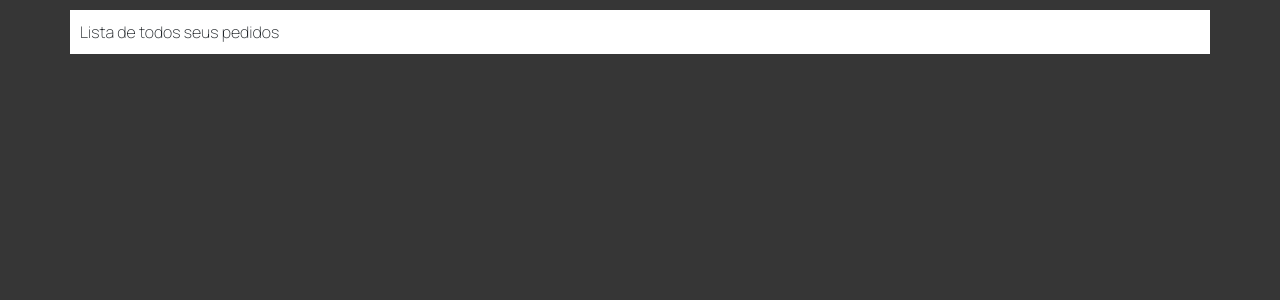
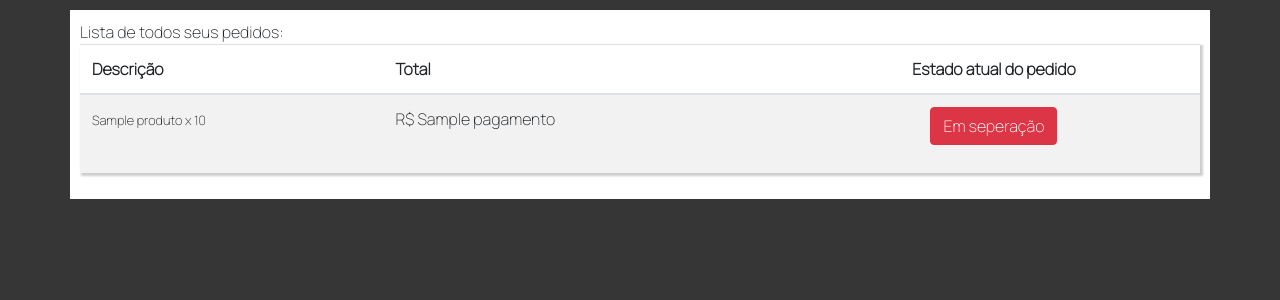
Before and after one commit to LeoGCRocha/trabalho-engenharia-soft, a Flask app: page /meus_pedidos in a window 1280 px wide. Shown: the part 100-400 px from the top of the page. Run offline with Flask 2, Linux system fonts and the light colour scheme; the visitor is signed in with stand-in values (Sample User, id 1); a database or web service that is not in the repository returns one stand-in record (values such as "Sample title"); some libraries are stand-ins or nearby versions.

Commit message:
Estado do pedido

```diff
--- a/main.py
+++ b/main.py
@@ -293,8 +293,7 @@ def finalizar_compra():
 @app.route("/meus_pedidos")
 def meus_pedidos():
   notLogin()
-  ped = c.getPagamentos(session['login'])
-  print(len(ped))
+  ped = c.getPagamentosPorCliente(session['login'])
   return render_template("meus_pedidos.html", pagamentos = ped)
 @app.route("/admin_pagamentos")
 def pagamentos():
--- a/schema.sql
+++ b/schema.sql
@@ -19,10 +19,15 @@ create table endereco(
 	cep varchar(11) not null,
 	cliente_id integer REFERENCES cliente (id) ON DELETE CASCADE
 );
+create table estado_pedido(
+	id serial primary key,
+	descricao varchar(100) not null
+);
 create table pagamento(
 	id serial primary key,
 	endereco_id integer REFERENCES endereco (id) ON DELETE SET NULL,
 	cliente_id integer REFERENCES cliente (id) ON DELETE SET NULL,
+	estado_id integer REFERENCES estado_pedido(id),
 	total numeric(20,2) not null
 );
 create table pagamentoproduto(
@@ -31,3 +36,4 @@ create table pagamentoproduto(
 	produto_id integer REFERENCES produto (id) ON DELETE SET NULL,
 	quantidade int not null
 );
+insert into estado_pedido(descricao) values ('Em separação'),('Em trânsito'),('Entregue'),('Finalizado');
--- a/servicosgerais/conexao.py
+++ b/servicosgerais/conexao.py
@@ -132,7 +132,7 @@ class Conexao:
 			pagamento.setCliente(cliente)
 			lista.append(pagamento)
 		return lista
-	def getPagamentos(self, idCliente):
+	def getPagamentosPorCliente(self, idCliente):
 		lista = []
 		sql = "SELECT * FROM PAGAMENTO WHERE cliente_id = %s"
 		self.__cur.execute(sql, str(idCliente))
--- a/templates/meus_pedidos.html
+++ b/templates/meus_pedidos.html
@@ -2,6 +2,30 @@
 {% block content %}
 <link rel= "stylesheet" type= "text/css" href= "{{ url_for('static',filename='css/admin.css') }}">
 <div class="container" id="container-cruds">
-    Lista de todos seus pedidos
+    Lista de todos seus pedidos:
+    <table id="tabela" class="table table-striped custab">
+        <thead>
+            <tr>
+                <th>Descrição</th>
+                <th>Total</th>
+                <th class="text-center">Estado atual do pedido</th>
+            </tr>
+        </thead>
+        {% for pagamento in pagamentos %}
+        <tr>
+            <td>
+                {% for produto in pagamento.getCarrinho().getProdutos() %}
+                <small>
+                    {{ produto.getNome() }} x {{ produto.getQuantidade() }} <br/>
+                </small>
+                {% endfor %}
+            </td>
+            <td>R$ {{ pagamento.getCarrinho().getTotal() }}</td>
+            <td class="text-center">
+                <p class="btn btn-danger">Em seperação</p>
+            </td>
+        </tr>
+        {% endfor %}
+        </table>
 </div>
 {% endblock %}
```
